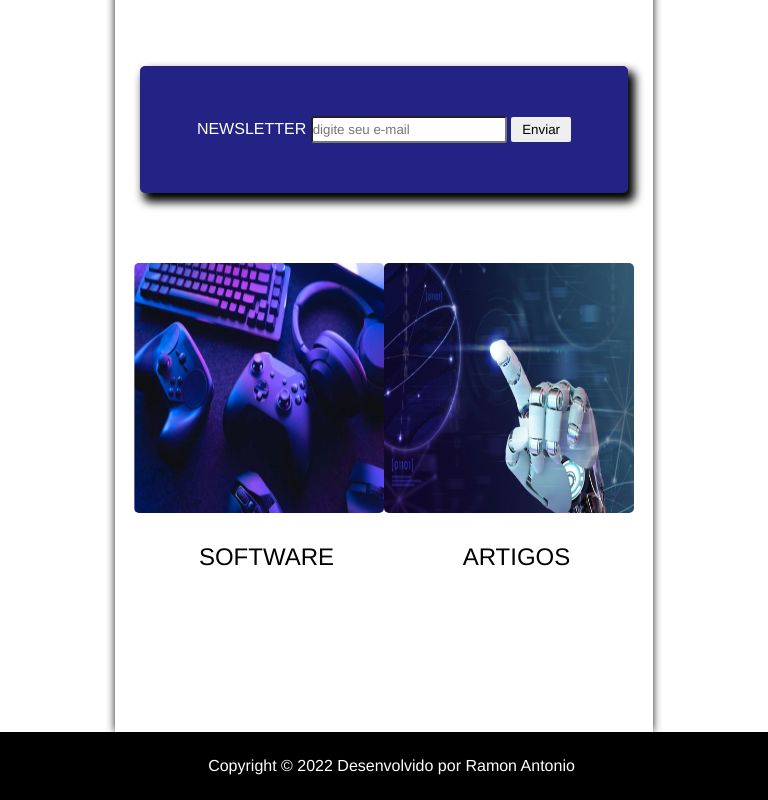
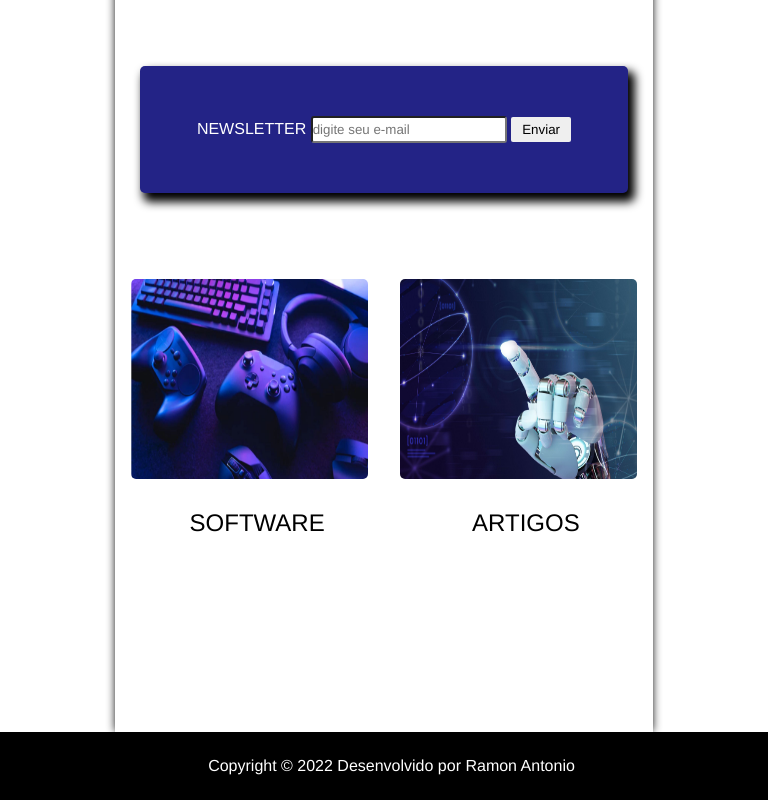
Before and after one commit to ramonsantonio/debugando, a plain HTML site: page index.html in a window 768 px wide. Shown: the part 1423-2223 px from the top of the page. Drawn offline with Linux system fonts and the light colour scheme.

Commit message:
correção de bug

```diff
--- a/media-query.css
+++ b/media-query.css
@@ -115,16 +115,12 @@
 
     }
 
-    #dest ul{
+    div#dest ul{
 
-        margin: auto;
+        margin: 1rem;
+        padding: 0%;
+        border: 0;
 
-    }
-
-    #dest, img{
-
-        width: 500px;
-        height: 90px;
 
     }
 
@@ -134,6 +130,16 @@
         color: black;
         margin-top: 20px;
         font-size: 0.9rem;
+        padding: 0%;
+        margin: auto;
+
+    }
+
+    div#dest ul a img{
+
+        width: 530px;
+        height: 200px;
+        margin: auto;
 
     }
 
```
